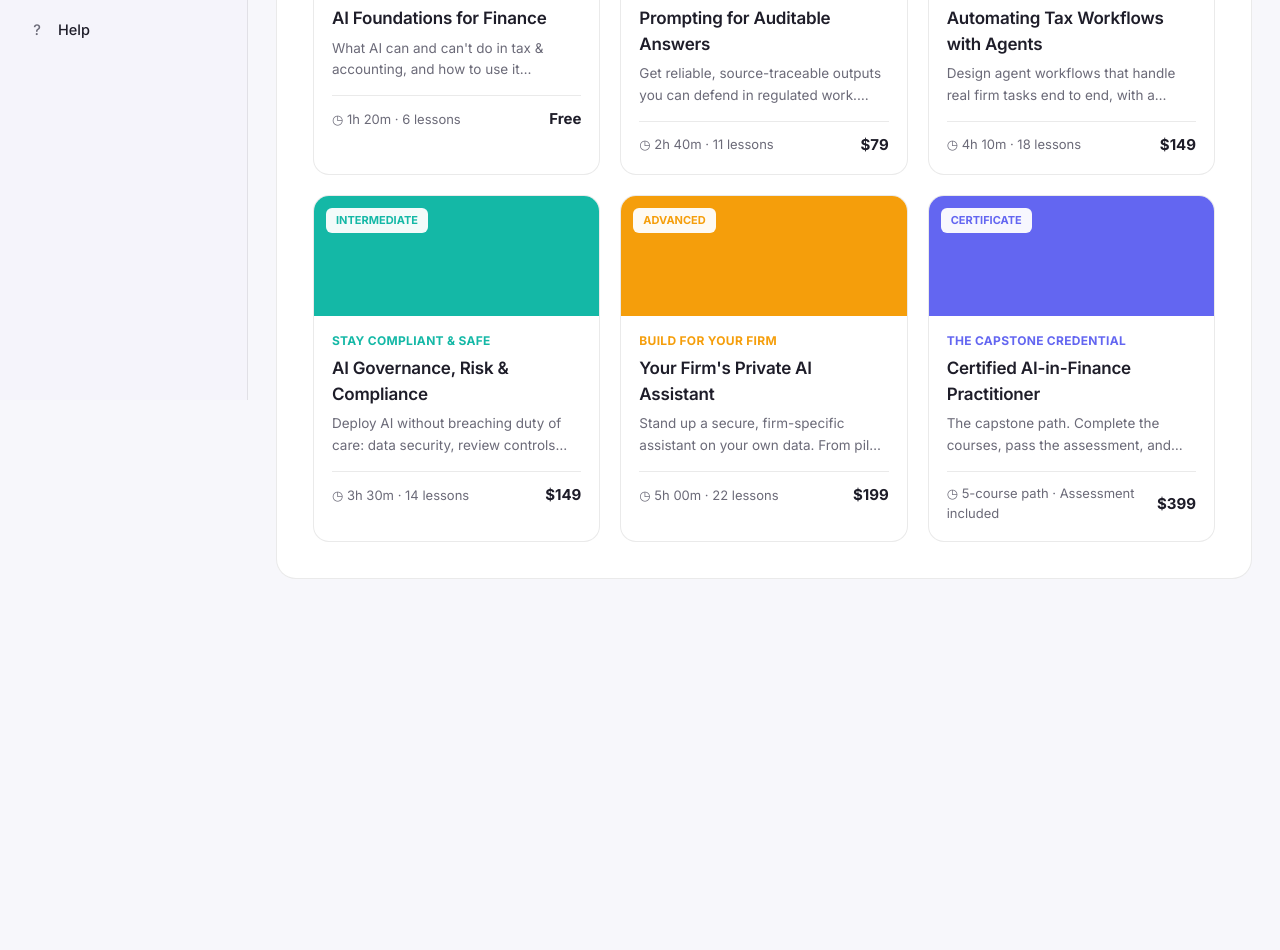
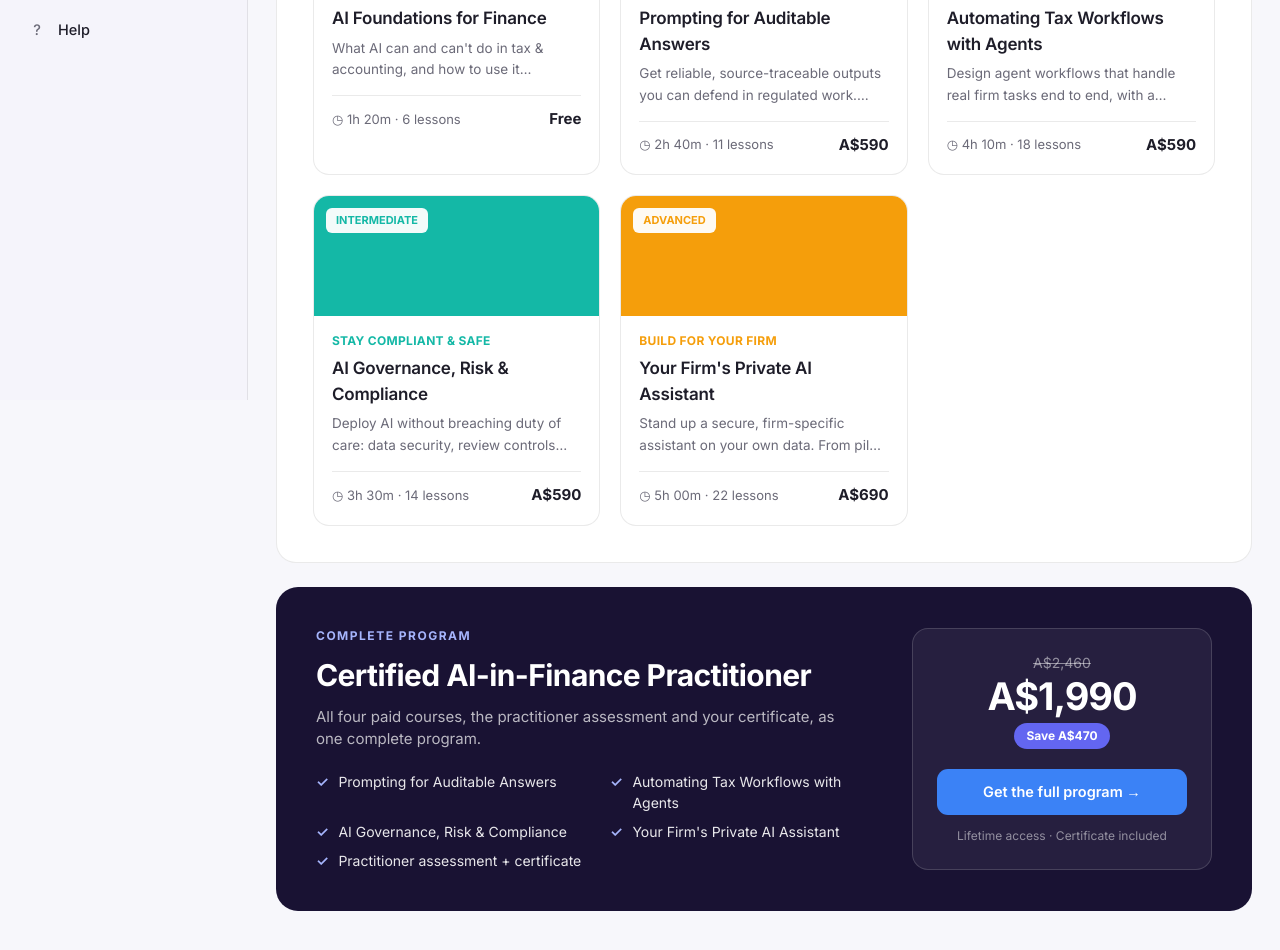
Before and after one commit to anirudhatalmale6-alt/eai-academy, a React (Vite) app: page /#/courses in a window 1280 px wide. Shown: the part 400-1350 px from the top of the page. Before the commit the page ends 1027 px from the top, so only its background shows below. Built offline with nearby package versions, Linux system fonts and the light colour scheme; no server answers.

Commit message:
Launch lineup: 1 free + 4 paid in AUD, plus premium certification bundle

```diff
--- /dev/null
+++ b/src/components/BundleCard.tsx
@@ -0,0 +1,63 @@
+import { BUNDLE, COURSES, money } from "../data/courses";
+
+// Premium "complete program" bundle: the 4 paid courses + certificate, sold
+// as one program at a saving versus buying individually.
+export function BundleCard() {
+  const individualTotal = COURSES.filter((c) => c.priceCents > 0).reduce(
+    (sum, c) => sum + c.priceCents,
+    0,
+  );
+  const saving = individualTotal - BUNDLE.priceCents;
+
+  return (
+    <section className="bg-plum text-white rounded-[22px] p-8 sm:p-10 mt-6">
+      <div className="grid lg:grid-cols-[1fr_300px] gap-8 items-center">
+        <div>
+          <div
+            className="text-[12px] font-bold uppercase tracking-[1.5px]"
+            style={{ color: "#a5b4fc" }}
+          >
+            Complete program
+          </div>
+          <h3 className="text-[26px] sm:text-[30px] font-bold tracking-[-0.6px] mt-2">
+            {BUNDLE.title}
+          </h3>
+          <p className="text-white/70 mt-2 text-[15px] max-w-[520px]">
+            {BUNDLE.blurb}
+          </p>
+          <ul className="mt-5 grid sm:grid-cols-2 gap-x-6 gap-y-2">
+            {BUNDLE.includes.map((i) => (
+              <li key={i} className="flex gap-2.5 text-[14px] text-white/90">
+                <span style={{ color: "#a5b4fc" }} className="font-bold">
+                  ✓
+                </span>
+                {i}
+              </li>
+            ))}
+          </ul>
+        </div>
+
+        <div className="bg-white/[0.06] border border-white/15 rounded-2xl p-6 text-center">
+          <div className="text-white/50 text-sm line-through">
+            {money(individualTotal)}
+          </div>
+          <div className="text-[38px] font-bold tracking-[-1px] leading-none mt-1">
+            {money(BUNDLE.priceCents)}
+          </div>
+          <div
+            className="inline-block mt-2 text-[12px] font-bold rounded-full px-3 py-1"
+            style={{ backgroundColor: "#6366F1" }}
+          >
+            Save {money(saving)}
+          </div>
+          <button className="btn btn-accent w-full justify-center mt-5">
+            Get the full program →
+          </button>
+          <p className="text-white/50 text-[12px] mt-3">
+            Lifetime access · Certificate included
+          </p>
+        </div>
+      </div>
+    </section>
+  );
+}
--- a/src/data/courses.ts
+++ b/src/data/courses.ts
@@ -14,8 +14,27 @@ export interface Course {
   lessons: { title: string; durationLabel: string }[];
 }
 
+// Prices are in Australian dollars (whole dollars), formatted "A$1,990".
 export const money = (cents: number) =>
-  cents === 0 ? "Free" : `$${(cents / 100).toFixed(cents % 100 ? 2 : 0)}`;
+  cents === 0 ? "Free" : `A$${(cents / 100).toLocaleString("en-AU")}`;
+
+// Launch bundle: the 4 paid courses + assessment + certificate, sold as one
+// premium program. Anchored to the ~A$2,400 Australian market rate for a
+// 4-part AI-in-finance program, with a bundle saving.
+export const BUNDLE = {
+  title: "Certified AI-in-Finance Practitioner",
+  blurb:
+    "All four paid courses, the practitioner assessment and your certificate, as one complete program.",
+  priceCents: 199000,
+  color: "#6366F1",
+  includes: [
+    "Prompting for Auditable Answers",
+    "Automating Tax Workflows with Agents",
+    "AI Governance, Risk & Compliance",
+    "Your Firm's Private AI Assistant",
+    "Practitioner assessment + certificate",
+  ],
+};
 
 // Seed catalog. Placeholder content; real courses will live in Supabase and
 // be editable from the admin. Titles/prices are tunable to the real offering.
@@ -52,7 +71,7 @@ export const COURSES: Course[] = [
     summary:
       "Get reliable, source-traceable outputs you can defend in regulated work. Templates included.",
     level: "Beginner",
-    priceCents: 7900,
+    priceCents: 59000,
     durationLabel: "2h 40m",
     lessonsLabel: "11 lessons",
     color: "#8B5CF6",
@@ -74,7 +93,7 @@ export const COURSES: Course[] = [
     summary:
       "Design agent workflows that handle real firm tasks end to end, with a human in the loop.",
     level: "Intermediate",
-    priceCents: 14900,
+    priceCents: 59000,
     durationLabel: "4h 10m",
     lessonsLabel: "18 lessons",
     color: "#EC4899",
@@ -95,7 +114,7 @@ export const COURSES: Course[] = [
     summary:
       "Deploy AI without breaching duty of care: data security, review controls and audit trails.",
     level: "Intermediate",
-    priceCents: 14900,
+    priceCents: 59000,
     durationLabel: "3h 30m",
     lessonsLabel: "14 lessons",
     color: "#14B8A6",
@@ -116,7 +135,7 @@ export const COURSES: Course[] = [
     summary:
       "Stand up a secure, firm-specific assistant on your own data. From pilot to rollout.",
     level: "Advanced",
-    priceCents: 19900,
+    priceCents: 69000,
     durationLabel: "5h 00m",
     lessonsLabel: "22 lessons",
     color: "#F59E0B",
@@ -130,27 +149,6 @@ export const COURSES: Course[] = [
       { title: "Grounding it in your data", durationLabel: "20m" },
     ],
   },
-  {
-    slug: "certified-ai-in-finance-practitioner",
-    title: "Certified AI-in-Finance Practitioner",
-    tagline: "The capstone credential",
-    summary:
-      "The capstone path. Complete the courses, pass the assessment, and earn the credential.",
-    level: "Certificate",
-    priceCents: 39900,
-    durationLabel: "5-course path",
-    lessonsLabel: "Assessment included",
-    color: "#6366F1",
-    outcomes: [
-      "Complete the full learning path end to end",
-      "Pass the practitioner assessment",
-      "Earn a shareable certificate backed by an OpenAI Select Partner",
-    ],
-    lessons: [
-      { title: "The five courses in the path", durationLabel: "" },
-      { title: "Final assessment", durationLabel: "" },
-    ],
-  },
 ];
 
 export const getCourse = (slug: string) =>
--- a/src/pages/Courses.tsx
+++ b/src/pages/Courses.tsx
@@ -1,8 +1,10 @@
 import { COURSES } from "../data/courses";
 import { CourseCard } from "../components/CourseCard";
+import { BundleCard } from "../components/BundleCard";
 
 export function Courses() {
   return (
+    <>
       <section className="bg-panel border border-line rounded-[20px] p-6 sm:p-9 mt-1">
         <div className="max-w-[720px]">
           <h1 className="text-[30px] sm:text-[36px] font-bold tracking-[-0.8px]">
@@ -19,5 +21,8 @@ export function Courses() {
           ))}
         </div>
       </section>
+
+      <BundleCard />
+    </>
   );
 }
--- a/src/pages/Home.tsx
+++ b/src/pages/Home.tsx
@@ -2,6 +2,7 @@ import { useState } from "react";
 import { Link } from "react-router-dom";
 import { COURSES } from "../data/courses";
 import { CourseCard } from "../components/CourseCard";
+import { BundleCard } from "../components/BundleCard";
 import { EnrollModal } from "../components/EnrollModal";
 import { PartnerBadge } from "../components/PartnerBadge";
 
@@ -86,6 +87,9 @@ export function Home() {
         </div>
       </section>
 
+      {/* Complete-program bundle */}
+      <BundleCard />
+
       {/* We build AI products (funnel) — solid deep-plum */}
       <section className="bg-plum text-white rounded-[22px] p-8 sm:p-10 mt-6 flex flex-wrap justify-between items-center gap-7">
         <div className="max-w-[560px]">
```
Lines whose indentation alone changed are shown as unchanged.
